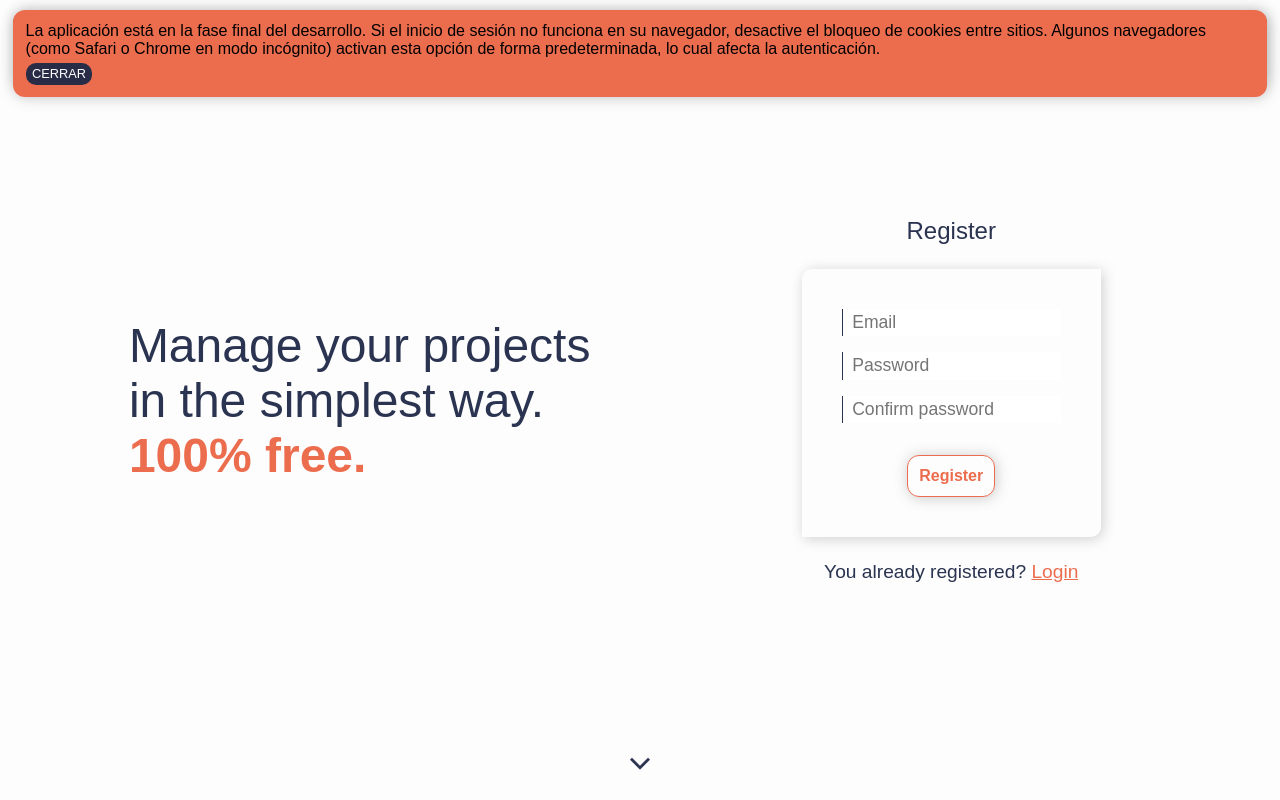
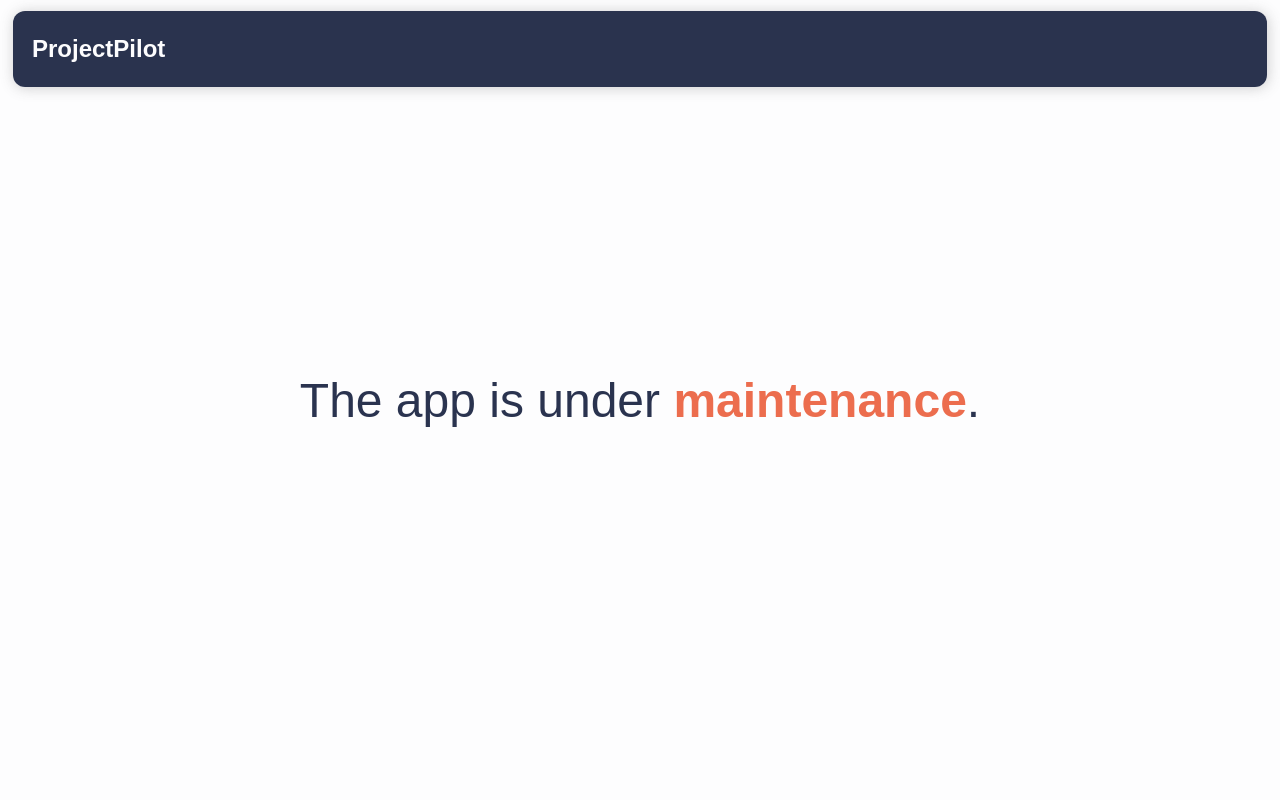
Before and after one commit to Silber16/PPManagerFront, a React (Vite) app: page / in a window 1280 px wide. Shown: the top 800 px of the page. Built offline with nearby package versions, Linux system fonts and the light colour scheme; no server answers; a web font is replaced by a local one.

Commit message:
set as under maintenance

```diff
--- a/src/components/Home.jsx
+++ b/src/components/Home.jsx
@@ -10,6 +10,7 @@ import AccessMessage from "./AccessMessage"
 export default function Home() {
 
     const [isLoggedIn, setIsLoggedIn] = useState(false)
+    const under_maintenance = true //temporal
 
     useEffect(() => {
         axios.get(`${import.meta.env.VITE_BACK_URI}/Account/CheckAuth`, { withCredentials: true })
@@ -25,7 +26,7 @@ export default function Home() {
     return (
         <>
             <section className="home-sec">
-                {import.meta.env.UNDER_MAINTENANCE == 'Y'
+                {under_maintenance
                     ? (
                         <>
                             <header className="home-sec__header">
```
